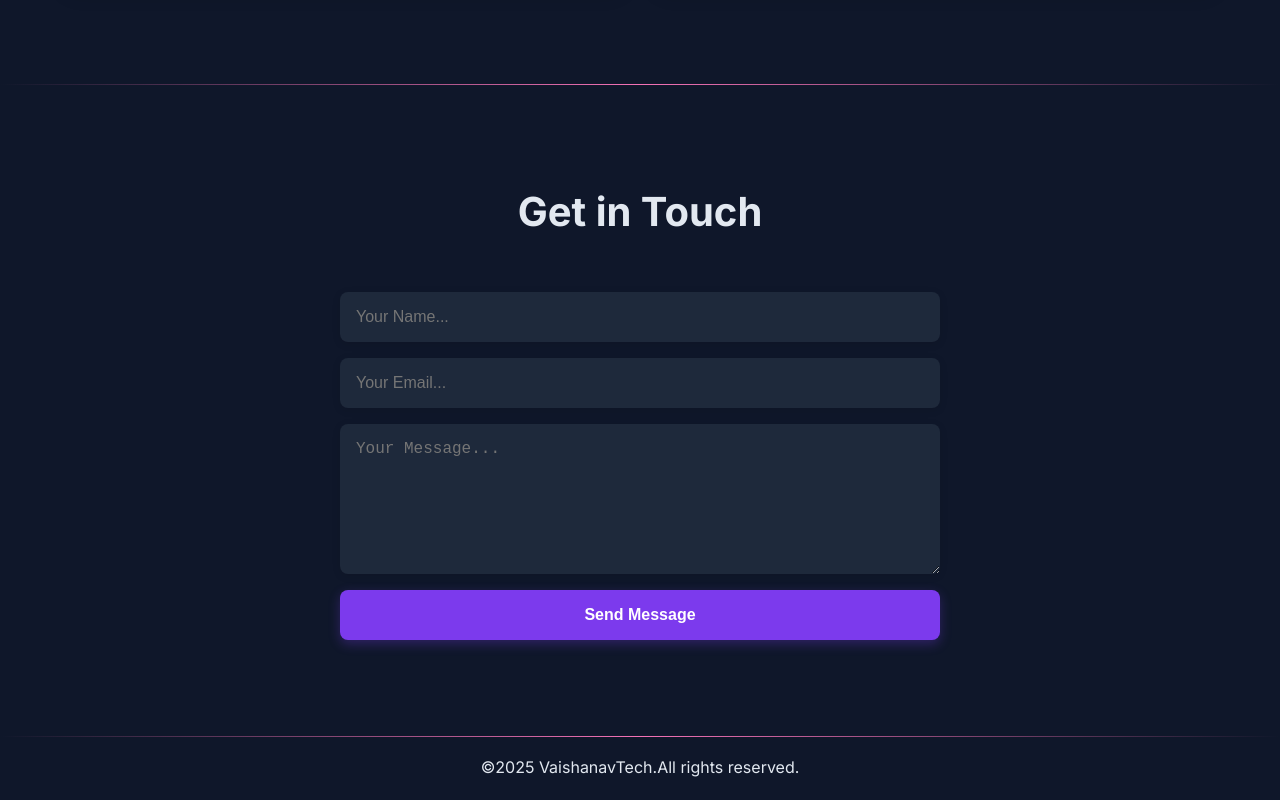
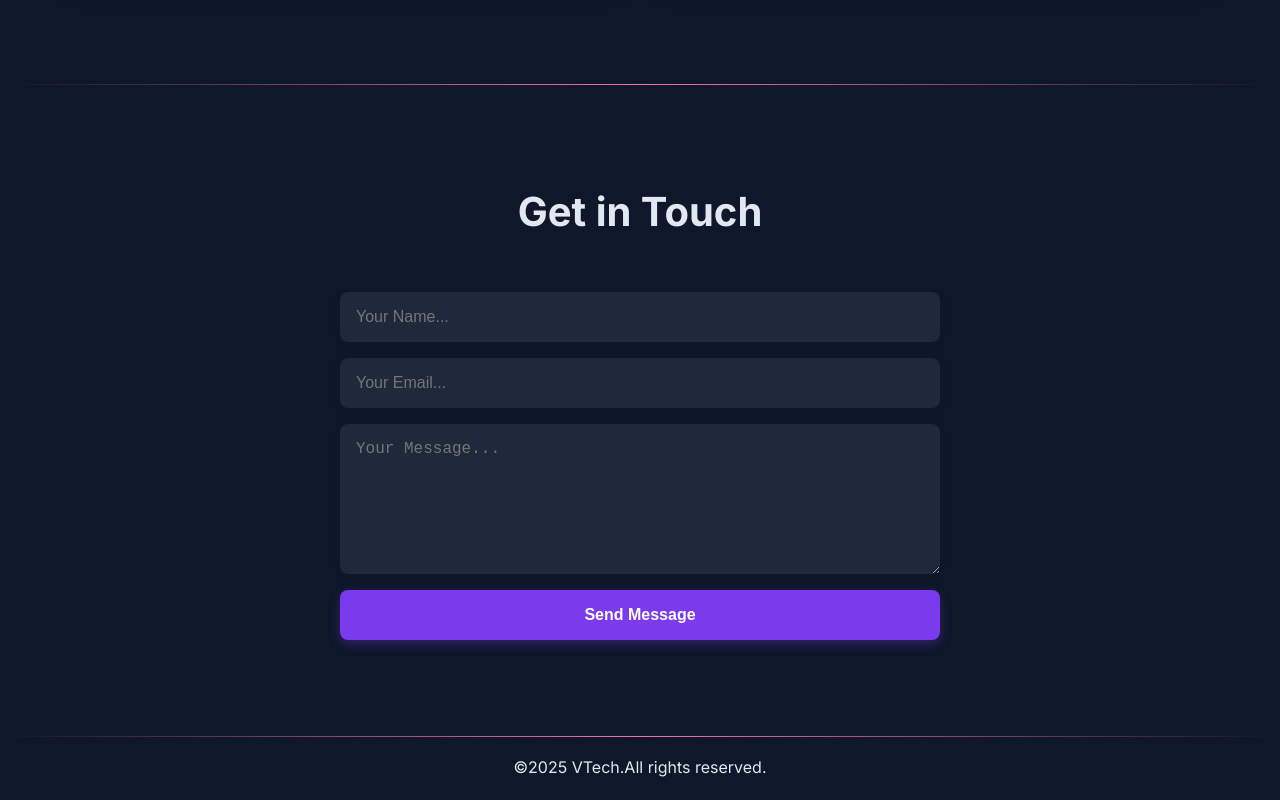
Before and after one commit to vaishanavb1729/vaish-portfolio, a React (Vite) app in the folder MyPortfolio/: page / in a window 1280 px wide. Shown: the part 1438-2238 px from the top of the page. Built offline with nearby package versions, Linux system fonts and the light colour scheme; no server answers.

Commit message:
typo chnage in app.jsx

```diff
--- a/MyPortfolio/src/App.jsx
+++ b/MyPortfolio/src/App.jsx
@@ -28,7 +28,7 @@
 viewport={{once:true}}
 transition ={{duration:0.6}}
 >
-<p>&copy;2025 VaishanavTech.All rights reserved.</p>
+<p>&copy;2025 VTech.All rights reserved.</p>
 </motion.footer>
 
     </div>
```
